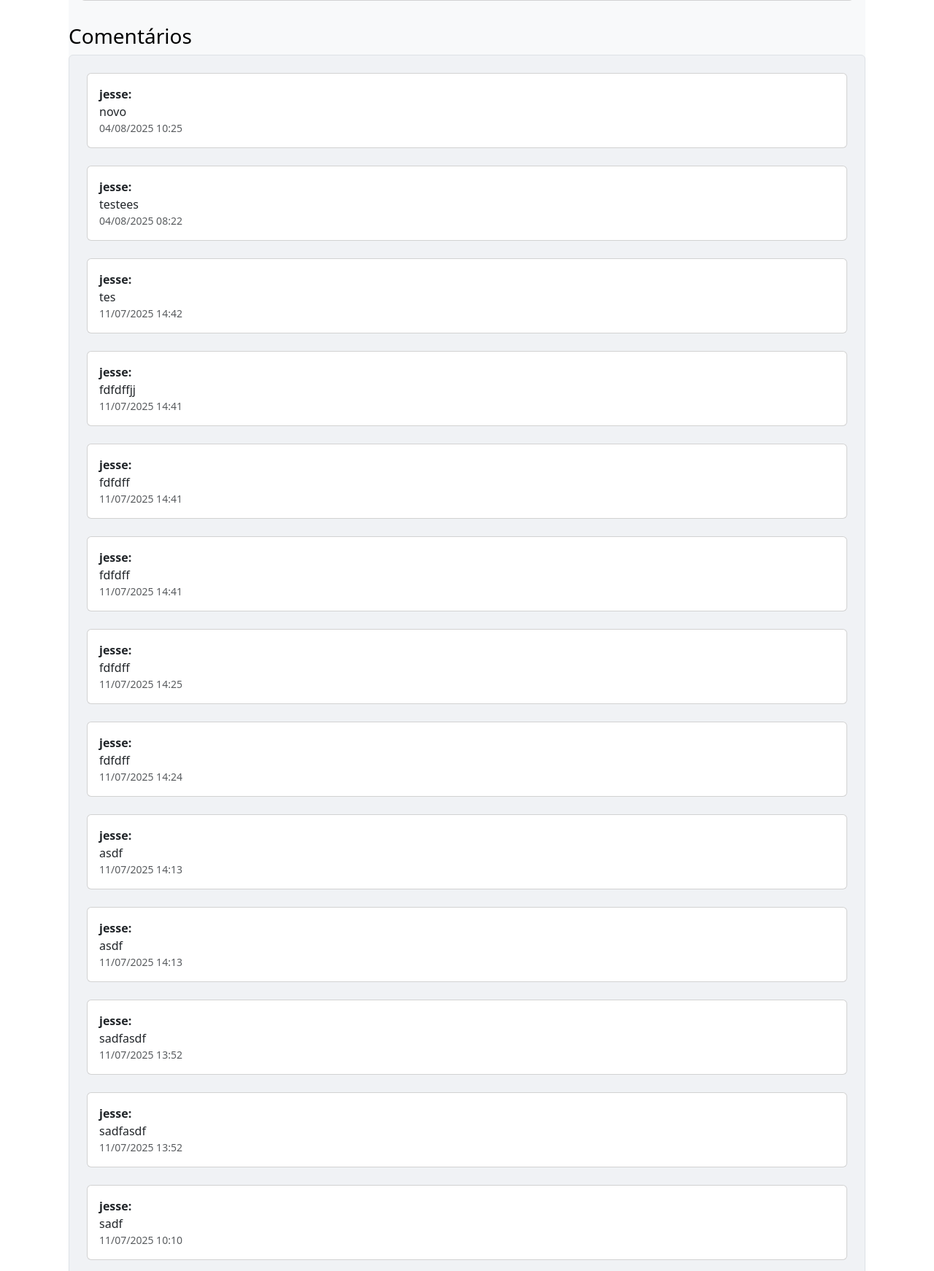
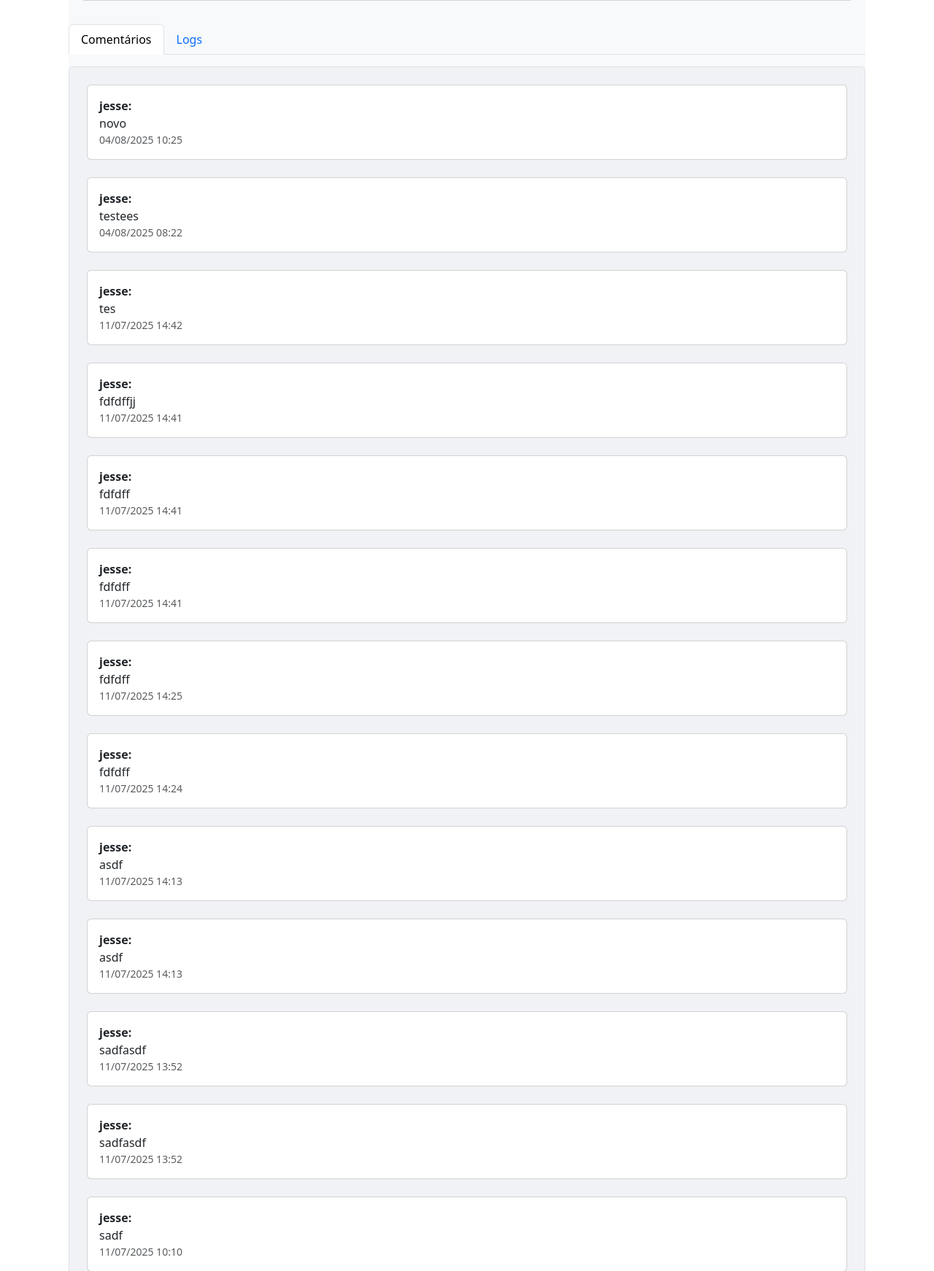
Before and after one commit to JesseJunior28/controlador, a Django app: page / in a window 1280 px wide, after a click on "Ver detalhes". Shown: the part 727-2469 px from the top of the page at 73% size. Run offline with Django 5.2, Linux system fonts and the light colour scheme; a user stored in the database is signed in; data comes from the database, SQL or seed files in the repository; both versions use the stored data as it was after the commit; some libraries are stand-ins or nearby versions.

Commit message:
template logs

```diff
--- a/plantao_coi/templates/ocorrencia/lista_ocorrencia.html
+++ b/plantao_coi/templates/ocorrencia/lista_ocorrencia.html
@@ -215,23 +215,59 @@
 
                         <div class="row d-flex justify-content-center">
                           <div class="col">
-                            <h3>Comentários</h3>
+                            <ul class="nav nav-tabs mb-3" id="ocorrenciaTabs-{{ocorrencia.id}}" role="tablist">
+                              <li class="nav-item" role="presentation">
+                              <button class="nav-link active"
+                              id="comentarios-tab-{{ocorrencia.id}}"
+                              data-bs-toggle="tab"
+                              data-bs-target="#comentarios-{{ocorrencia.id}}"
+                              type="button"
+                              role="tab"
+                              aria-controls="comentarios-{{ocorrencia.id}}"
+                              aria-selected="true">Comentários
+                              </button>
+                              </li><li class="nav-item"
+                              role="presentation"><button class="nav-link"
+                              id="logs-tab-{{ocorrencia.id}}"
+                              data-bs-toggle="tab"
+                              data-bs-target="#logs-{{ocorrencia.id}}"
+                              type="button"
+                              role="tab" aria-controls="logs-{{ocorrencia.id}}" aria-selected="false">Logs</button></li>
+                            </ul>
+                            <div class="tab-content" id="ocorrenciaTabsContent-{{ocorrencia.id}}">
+                            <!-- Aba Comentários -->
+                            <div class="tab-pane fade show active" id="comentarios-{{ocorrencia.id}}" role="tabpanel" aria-labelledby="comentarios-tab-{{ocorrencia.id}}">
                               <div class="card shadow-0 border" style="background-color: #f0f2f5;">
                                 <div class="card-body p-4">
-
                                 {% for comentario in ocorrencia.comentarios.all %}
                                   <div class="card mb-4">
                                     <div class="card-body">
-                                    <p class="mb-0"><strong>{{comentario.user}}:</strong> </p>
+                                      <p class="mb-0"><strong>{{comentario.user}}:</strong></p>
                                       <p class="mb-0">{{comentario.texto}}</p>
-                                    <p class="small text-muted mb-0">{{comentario.data_criacao|date:"d/m/Y H:i" |default:"" }}</p>
-
+                                      <p class="small text-muted mb-0">{{comentario.data_criacao|date:"d/m/Y H:i" }}</p>
                                     </div>
                                   </div>
                                   {% empty %}
                                   <p>Nenhum comentário</p>
+                                  {% endfor %}
+                                </div>
+                              </div>
+                            </div>
 
+                             <!-- Aba Logs -->
+                            <div class="tab-pane fade" id="logs-{{ocorrencia.id}}" role="tabpanel" aria-labelledby="logs-tab-{{ocorrencia.id}}">
+                              <div class="card shadow-0 border" style="background-color: #f0f2f5;">
+                                <div class="card-body p-4">
+                                {% for log in ocorrencia.logs.all|dictsortreversed:"created_at" %}
+                                  <div class="border-bottom pb-2 mb-2">
+                                    <p class="mb-1"><strong>{{ log.usuario }}</strong> - {{ log.get_acao_display }} - {{ log.created_at|date:"d/m/Y H:i" }}</p>
+                                    <p class="mb-0">{{ log.descricao }}</p>
+                                  </div>
+                                  {% empty %}
+                                  <p>Nenhum log registrado para esta ocorrência.</p>
                                   {% endfor %}
+                                  </div>
+                                </div>
                               </div>
                             </div>
                           </div>
```
Also changed, not shown: db.sqlite3. Lines whose indentation alone changed are shown as unchanged.
